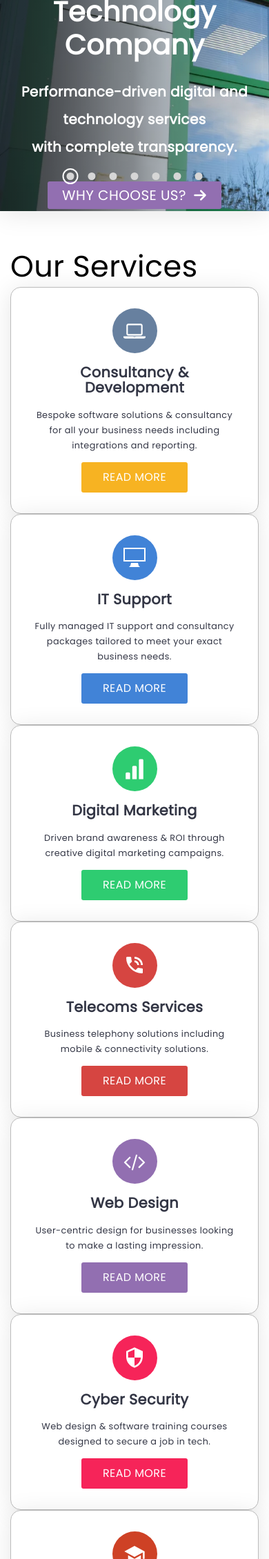
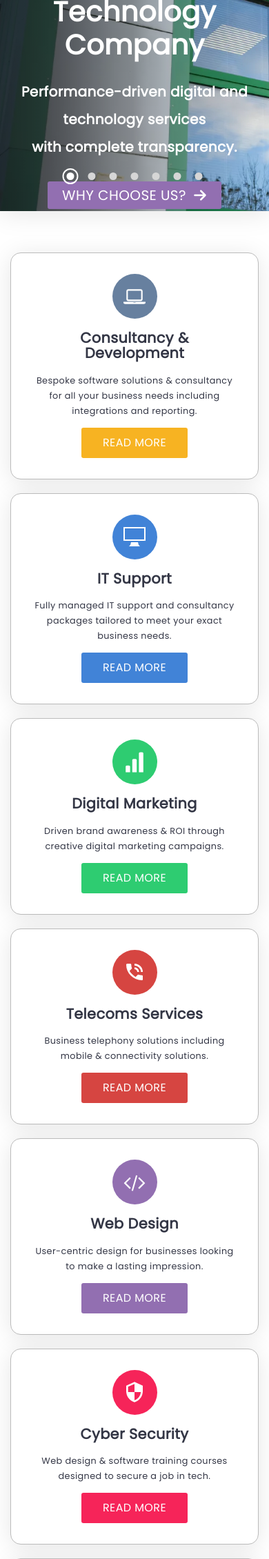
Before and after one commit to Rootytootyfrooty/NetMatters-SCS-Assessment1, a PHP site: page / in a window 390 px wide. Shown: the part 424-2684 px from the top of the page at 69% size. Run offline with PHP 8.4, Linux system fonts and the light colour scheme; some web fonts are replaced.

Commit message:
Deadspace and minor tweaks
I've fixed the issue where the icons would load in before the CSS and create a tonne of deadspace at the bottom of the webapge (I just had to change the order of the elements in the <head> tag so that the CSS would load in first)
I tweaked a bit more of the layout and styling to closer match the target site.
I have failed to get the nav-bar first child to have a wider triangle on hover at the md breakpoint.

```diff
--- a/SCSS/components/_buttons.scss
+++ b/SCSS/components/_buttons.scss
@@ -28,6 +28,7 @@
 }
 .btn-big {
   font-family: 'Poppins', sans-serif;
+  // height: auto;
   top: 0;
   transition: top .5s ease;
   border: 1px solid #bbb;
@@ -38,10 +39,9 @@
   position: relative;
   display: flex;
   flex-direction: column;
-  align-self: stretch;
   // justify-content: space-between;
     @include md {
-      align-self: stretch;
+      // align-self: stretch;
       height: 100%;
     }
     @include lg
--- a/SCSS/layout/_carousel.scss
+++ b/SCSS/layout/_carousel.scss
@@ -54,7 +54,7 @@
     background-position: center center;
     overflow: hidden;
     height: rem(577);
-    max-width: 100vw;
+    max-width: 100%;
     color: $bg-white;
     @include md {
         h1 {
@@ -87,7 +87,9 @@
             background-color: $bg-white;
         }
     }
-    > div:first-child::after{
+    > div:first-child {
+        background-color: $bg-white;
+        &::after {
             content: "";
             position: absolute;
             top: -6px;
@@ -97,6 +99,7 @@
             border-radius: 50%;
             border: 2px solid $bg-white;
             color: $bg-white;
+        }
     }
 }
 
--- a/SCSS/layout/_header.scss
+++ b/SCSS/layout/_header.scss
@@ -78,21 +78,25 @@
         color: $bg-white;
         font-size: rem(20);
         text-align: center;
-        // vertical-align: middle;
         cursor: pointer;
         text-transform: uppercase;
-        // align-items: center;
         margin-right: 1.25rem;
         form {
             display: flex;
             align-items: center;
         }
         input {
+            font-family: 'Poppins', sans-serif;
             padding: 5px 15px;
             width: 174px;
             height: 56px;
             border: rem(1) solid #ccc;
             box-shadow: inset 0 1px 1px rgba(0, 0, 0, 0.075);
+            &:focus {
+            border-color: #5bc0de;
+            box-shadow: inset 0 1px 1px rgba(0, 0, 0, 0.075), 0 0 8px rgba(91, 192, 222, 0.6);
+            outline: 0;
+            }
         }
 
         button {
@@ -115,6 +119,7 @@
                 align-self: center;
             }
         }
+
     }
 }
 
--- a/SCSS/layout/_nav-bar.scss
+++ b/SCSS/layout/_nav-bar.scss
@@ -35,7 +35,10 @@
     small {
         font-size: rem(10);
         padding-bottom: 1px;
-        margin-bottom: -10px;
+        margin-bottom: -12px;
+        @include lg {
+            margin-bottom: -5px;
+        }
     }
     &:hover {
 
@@ -87,10 +90,14 @@
     margin-bottom: rem(10);
     font-size: rem(32);
 }
+.sub-nav-bar {
+    height: 117px;
+}
 .nav-bar-icon {
-    height: 100%;
+    height: 117px;
     width: rem(134);
     @include lg {
+        height: 99px;
         width: rem(167);
     }
 }
@@ -99,7 +106,7 @@
     position: absolute;
     top: 100%;
     left: 0;
-    width: 100vw;
+    width: 100%;
     z-index: 9;
     margin-top: -rem(15);
     padding-top: rem(50);
@@ -137,6 +144,7 @@
     fill: $bg-white;
     color: $bg-white;
     background-color: $color;
+
     &::after {
             content: "";
             width: 0;
@@ -148,10 +156,14 @@
             top: 100%;
             z-index: 13;
             position: absolute;
+
             @include lg {
                 border-width: 35px 83px 0 83px;
             }
             }
+            // li:not(:first-child)::after {
+            //     border-width: 35px 68px 0 68px;
+            // }
     //     .main-nav-list:first-child &::after {
     //         @include md {
     //         border-width: 35px 68px 0 68px;
--- a/SCSS/layout/_news.scss
+++ b/SCSS/layout/_news.scss
@@ -31,9 +31,9 @@
         display: flex;
         justify-content: flex-end;
     }
-    h2 {
-        margin-bottom: rem(15);
-    }
+    // h2 {
+    //     margin-bottom: rem(15);
+    // }
     }
 }
 .news img {
--- a/SCSS/layout/_services.scss
+++ b/SCSS/layout/_services.scss
@@ -31,16 +31,23 @@
 }
 .our-services {
       padding-bottom: 50px;
+      > .services {
+        margin-bottom: rem(20);
+      }
     }
 .h2up1 {
-      margin-bottom: 0;
+      margin-bottom: rem(30);
       margin-top: 0;
     }
 @include sm {
+    .h2up1 {
+      margin-bottom: 0;
+    }
     .vow1 {
       display: flex;
       align-items: center;
       margin-top: 0;
+      margin-bottom: rem(30);
       float: right;
       color: initial;
       &:hover {
@@ -68,9 +75,8 @@
   .our-services {
     display: grid;
     grid-template-columns: repeat(12, 1fr);
-    grid-template-rows: rem(358) rem(291) rem(291);
+    grid-template-rows: rem(378) rem(311) rem(311);
     gap: 1.25rem;
-    // height: 100%;
     margin-top: 0;
     p {
       padding-top: 0;
@@ -99,7 +105,7 @@
   .our-services {
     display: grid;
     grid-template-columns: repeat(12, 1fr);
-    grid-template-rows: rem(314) rem(314);
+    grid-template-rows: rem(334) rem(334);
     gap: rem(24);
 
     // .btn-sm {
--- a/SCSS/themes/_fonts.scss
+++ b/SCSS/themes/_fonts.scss
@@ -39,12 +39,14 @@ p {
     font-weight: 600;
     font-family: inherit;
     margin-top: 0;
+    margin-bottom: 0;
     line-height: 1.1;
 }
 
 .container-head {
     font-weight: 400;
     font-size: rem(43);
+    margin-bottom: -50px;
 }
 .inline-title {
     margin: 0;
--- a/SCSS/utility/_containers.scss
+++ b/SCSS/utility/_containers.scss
@@ -5,6 +5,10 @@
     & p {
         font-size: 0.8rem;
         // padding-bottom: 13px;
+    }
+    a {
+
+        align-self: stretch;
     }
 }
 .main {
--- a/index.html
+++ b/index.html
@@ -4,6 +4,7 @@
         <meta charset="UTF-8">
         <meta http-equiv="X-UA-Compatible" content="IE=edge">
         <meta name="viewport" content="width=device-width, initial-scale=1, maximum-scale=1"/>
+        <link rel="stylesheet" href="CSS\styles.css">
         <link rel="apple-touch-icon" sizes="180x180" href="/apple-touch-icon.png">
         <link rel="icon" type="image/png" sizes="32x32" href="/favicon-32x32.png">
         <link rel="icon" type="image/png" sizes="16x16" href="/favicon-16x16.png">
@@ -13,7 +14,7 @@
         <title>
         Full Service Digital Agency | Cambridgeshire & Norfolk | Netmatters
         </title>
-        <link rel="stylesheet" href="CSS\styles.css">
+
         <link href="https://fonts.googleapis.com/css?family=Poppins" rel="stylesheet">
     </head>
 
```
Also changed, not shown: CSS/styles.css. Lines whose indentation alone changed are shown as unchanged.
